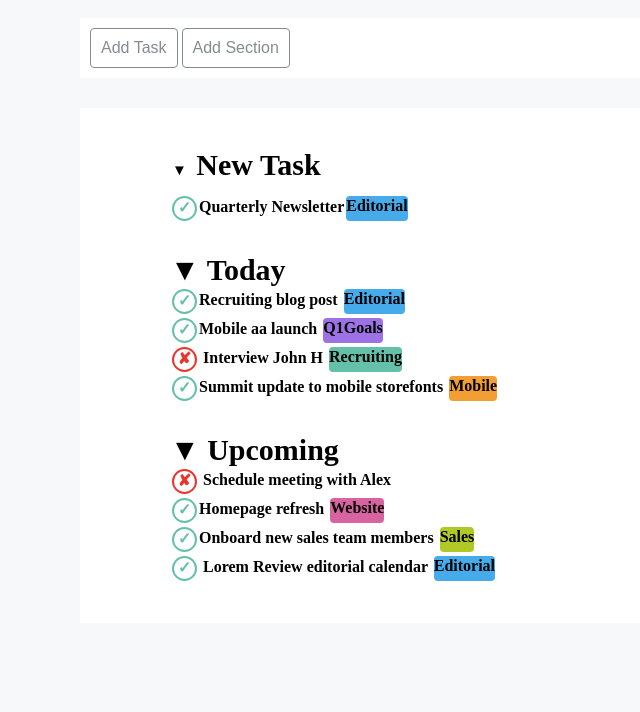
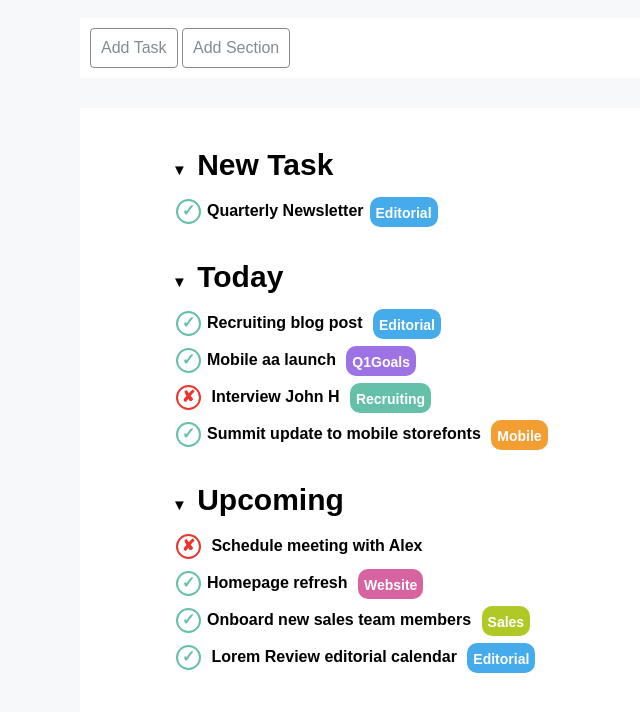
Before and after one commit to AgneseBettio/html-css-toboolist, a plain HTML site: page index.html in a window 1280 px wide. Shown: the part 82-794 px from the top of the page, without its empty margins (0-640 px from the left). Drawn offline with Linux system fonts and the light colour scheme.

Commit message:
sistemare margin box

```diff
--- a/index.html
+++ b/index.html
@@ -4,6 +4,7 @@
     <meta charset="UTF-8">
     <meta http-equiv="X-UA-Compatible" content="IE=edge">
     <meta name="viewport" content="width=device-width, initial-scale=1.0">
+    <link rel="preconnect" href="https://fonts.gstatic.com">
     <link rel="stylesheet" href="style.css">
     <title>Toboolist</title>
 </head>
@@ -41,7 +42,7 @@
             <div class="box-list" id="box-list-2">
                 <ul>
                     <li class="list-2">
-                        <h3>&#9660 Today</h3>
+                        <h3><span class="bullet">&#9660</span> Today</h3>
                         <ul>
                             <li><span id="done"><strong>&#10003;</span>Recruiting blog post <span class="badge" id="badge1">Editorial</span></li>
                             <li><span id="done"><strong>&#10003;</span>Mobile aa launch <span class="badge" id="badge2">Q1Goals</span></li>
@@ -56,7 +57,7 @@
             <div class="box-list" id="box-list-3">
                 <ul>
                     <li class="list-3">
-                        <h3>&#9660 Upcoming</h3>
+                        <h3><span class="bullet">&#9660</span> Upcoming</h3>
                         <ul>
                             <li><span id="undone">&#10008;</span> Schedule meeting with Alex</li>
                             <li><span id="done"><strong>&#10003;</span>Homepage refresh <span class="badge" id="badge5">Website</span></li>
--- a/style.css
+++ b/style.css
@@ -5,6 +5,7 @@
 }
 body{
     background-color: #F6F8F9;
+    font-family: 'Poppins', sans-serif;
 }
 #logo-box{
     height: 70px;
@@ -73,7 +74,7 @@ li{
     line-height: 20px;
     border: 2px solid #64C0A9;
     background-color: transparent;
-    margin: 2px;
+    margin: 6px;
 }
 #undone{
     display: inline-block;
@@ -86,16 +87,19 @@ li{
     line-height: 20px;
     border: 2px solid #EB342D;
     background-color: transparent;
-    margin: 2px;
+    margin: 6px;
 }
 .badge{
     display: inline-block;
-    border-radius: 4px;
-    height: 25px;
+    border-radius: 10px;
+    height: 30px;
     line-height: 20px;
     text-align: center;
     vertical-align: middle;
-    margin: 2px;
+    margin-left: 6px;
+    padding: 6px;
+    color: #ffffff;
+    font-size: 14px;
 }
 #badge1{
     background-color:#45ABEA;
```
